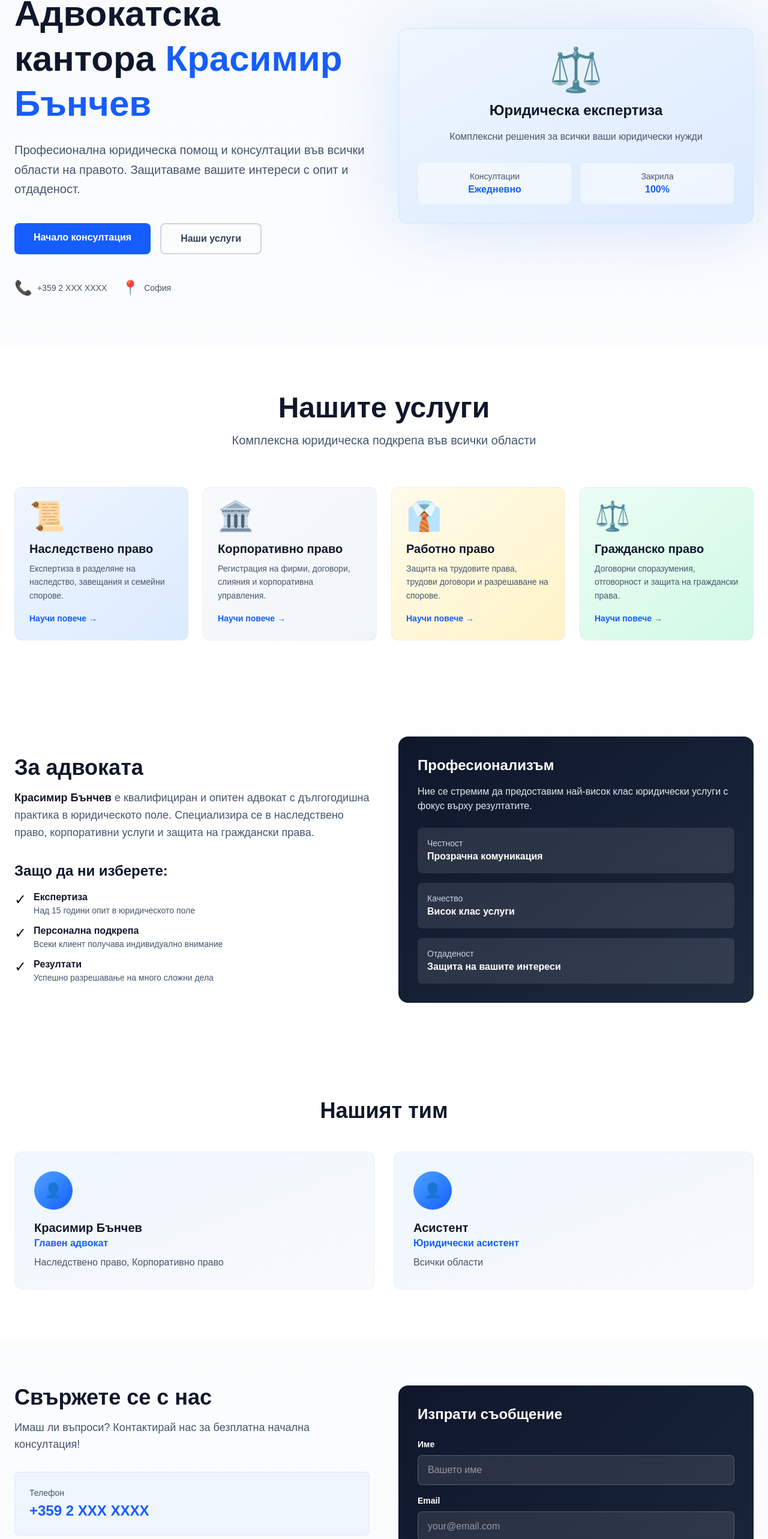
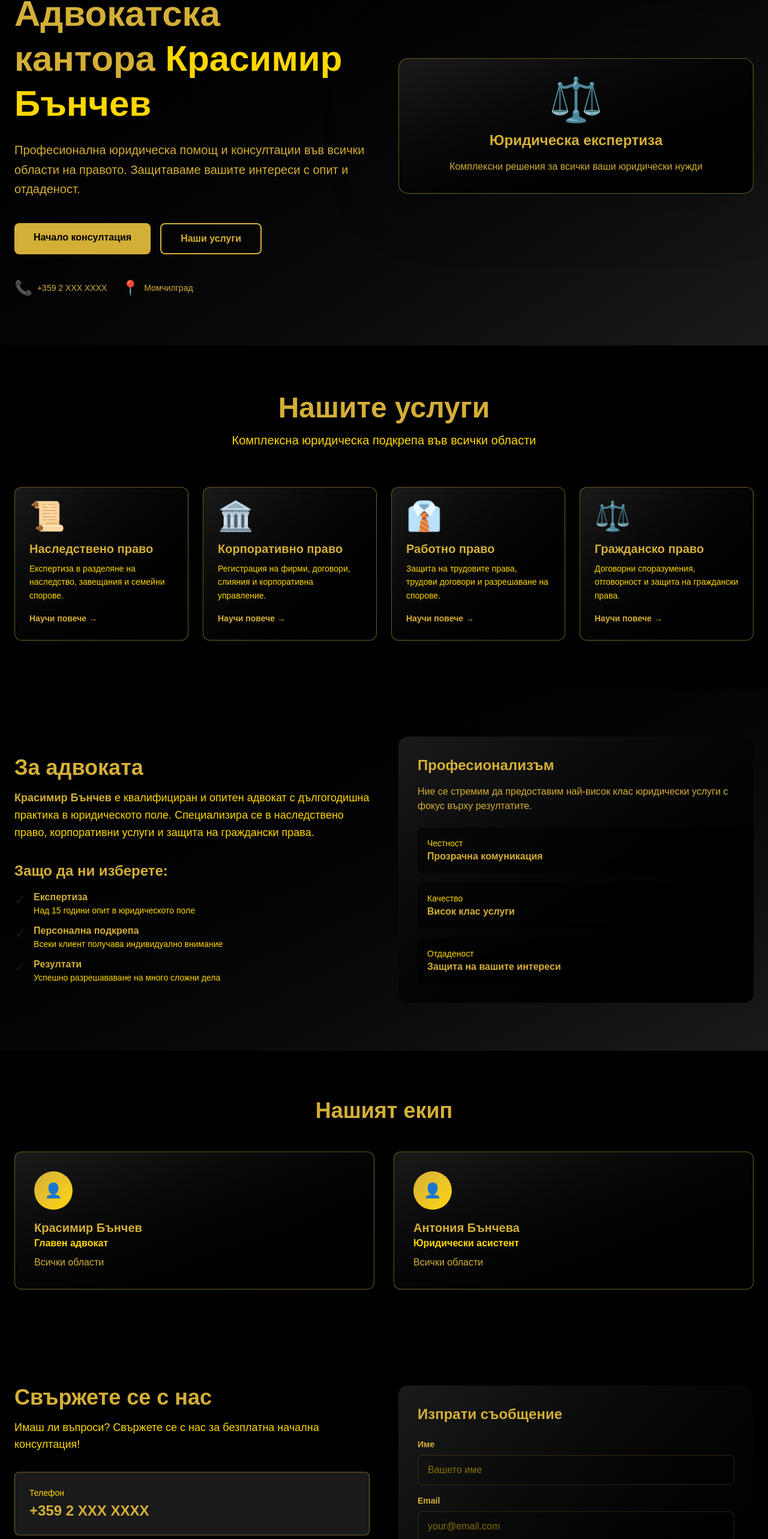
Before and after one commit to NikolayAvramov/saitkantora, a Next.js app: page / in a window 1280 px wide. Shown: the part 203-2769 px from the top of the page at 60% size. Built offline with nearby package versions, Linux system fonts and the light colour scheme.

Commit message:
make colors black and gold

```diff
--- a/app/page.tsx
+++ b/app/page.tsx
@@ -7,28 +7,28 @@ export default function Home() {
       description:
         "Експертиза в разделяне на наследство, завещания и семейни спорове.",
       icon: "📜",
-      color: "from-blue-50 to-blue-100",
+      color: "from-[#1a1a1a] to-[#000000]",
     },
     {
       title: "Корпоративно право",
       description:
-        "Регистрация на фирми, договори, слияния и корпоративна управления.",
+        "Регистрация на фирми, договори, слияния и корпоративна управление.",
       icon: "🏛️",
-      color: "from-slate-50 to-slate-100",
+      color: "from-[#1a1a1a] to-[#000000]",
     },
     {
       title: "Работно право",
       description:
         "Защита на трудовите права, трудови договори и разрешаване на спорове.",
       icon: "👔",
-      color: "from-amber-50 to-amber-100",
+      color: "from-[#1a1a1a] to-[#000000]",
     },
     {
       title: "Гражданско право",
       description:
         "Договорни споразумения, отговорност и защита на граждански права.",
       icon: "⚖️",
-      color: "from-emerald-50 to-emerald-100",
+      color: "from-[#1a1a1a] to-[#000000]",
     },
   ];
 
@@ -36,10 +36,10 @@ export default function Home() {
     {
       name: "Красимир Бънчев",
       title: "Главен адвокат",
-      specialization: "Наследствено право, Корпоративно право",
+      specialization: "Всички области",
     },
     {
-      name: "Асистент",
+      name: "Антония Бънчева",
       title: "Юридически асистент",
       specialization: "Всички области",
     },
@@ -51,33 +51,33 @@ export default function Home() {
   };
 
   return (
-    <div className="min-h-screen bg-gradient-to-b from-slate-50 via-white to-slate-50">
+    <div className="min-h-screen bg-[#000000]">
       {/* Hero Section */}
-      <section className="pt-32 pb-20 px-6">
+      <section className="pt-32 pb-20 px-6 bg-gradient-to-br from-[#000000] to-[#1a1a1a] text-[#D4AF37]">
         <div className="max-w-7xl mx-auto">
           <div className="grid md:grid-cols-2 gap-12 items-center">
             <div className="space-y-6">
-              <div className="inline-block bg-blue-100 text-blue-700 px-4 py-2 rounded-full text-sm font-semibold">
+              <div className="inline-block bg-[#1a1a1a] px-4 py-2 rounded-full text-sm font-semibold text-[#D4AF37]">
                 ✓ Над 15 години опит
               </div>
-              <h1 className="text-5xl md:text-6xl font-bold text-slate-900 leading-tight">
+              <h1 className="text-5xl md:text-6xl font-bold leading-tight text-[#D4AF37]">
                 Адвокатска кантора{" "}
-                <span className="text-blue-600">Красимир Бънчев</span>
+                <span className="text-[#FFD700]">Красимир Бънчев</span>
               </h1>
-              <p className="text-xl text-slate-600 leading-relaxed">
+              <p className="text-xl leading-relaxed text-[#D4AF37]">
                 Професионална юридическа помощ и консултации във всички области
                 на правото. Защитаваме вашите интереси с опит и отдаденост.
               </p>
               <div className="flex gap-4 pt-4">
                 <a
                   href="#contact"
-                  className="bg-blue-600 text-white px-8 py-3 rounded-lg hover:bg-blue-700 transition font-semibold"
+                  className="bg-[#D4AF37] text-black px-8 py-3 rounded-lg hover:bg-[#FFD700] transition font-semibold"
                 >
                   Начало консултация
                 </a>
                 <a
                   href="#services"
-                  className="border-2 border-slate-300 text-slate-700 px-8 py-3 rounded-lg hover:border-blue-600 hover:text-blue-600 transition font-semibold"
+                  className="border-2 border-[#D4AF37] text-[#D4AF37] px-8 py-3 rounded-lg hover:border-[#FFD700] hover:text-[#FFD700] transition font-semibold"
                 >
                   Наши услуги
                 </a>
@@ -85,35 +85,25 @@ export default function Home() {
               <div className="flex gap-6 pt-4 text-sm">
                 <div className="flex items-center gap-2">
                   <span className="text-2xl">📞</span>
-                  <span className="text-slate-600">+359 2 XXX XXXX</span>
+                  <span className="text-[#D4AF37]">+359 2 XXX XXXX</span>
                 </div>
                 <div className="flex items-center gap-2">
                   <span className="text-2xl">📍</span>
-                  <span className="text-slate-600">София</span>
+                  <span className="text-[#D4AF37]">Момчилград</span>
                 </div>
               </div>
             </div>
             <div className="hidden md:block relative">
-              <div className="absolute inset-0 bg-gradient-to-br from-blue-400 to-blue-600 rounded-2xl blur-3xl opacity-20"></div>
-              <div className="relative bg-gradient-to-br from-blue-50 to-blue-100 rounded-2xl p-8 border border-blue-200/50">
+              <div className="absolute inset-0 bg-gradient-to-br from-[#1a1a1a] to-[#000000] rounded-2xl blur-3xl opacity-20"></div>
+              <div className="relative bg-gradient-to-br from-[#1a1a1a] to-[#000000] rounded-2xl p-8 border border-[#D4AF37]/50">
                 <div className="text-center space-y-4">
                   <div className="text-7xl">⚖️</div>
-                  <h3 className="text-2xl font-bold text-slate-900">
+                  <h3 className="text-2xl font-bold text-[#D4AF37]">
                     Юридическа експертиза
                   </h3>
-                  <p className="text-slate-600">
+                  <p className="text-[#D4AF37]">
                     Комплексни решения за всички ваши юридически нужди
                   </p>
-                  <div className="grid grid-cols-2 gap-4 pt-4">
-                    <div className="bg-white/50 rounded-lg p-3">
-                      <p className="text-sm text-slate-600">Консултации</p>
-                      <p className="font-bold text-blue-600">Ежедневно</p>
-                    </div>
-                    <div className="bg-white/50 rounded-lg p-3">
-                      <p className="text-sm text-slate-600">Закрила</p>
-                      <p className="font-bold text-blue-600">100%</p>
-                    </div>
-                  </div>
                 </div>
               </div>
             </div>
@@ -122,13 +112,13 @@ export default function Home() {
       </section>
 
       {/* Services Section */}
-      <section id="services" className="py-20 px-6 bg-white">
+      <section id="services" className="py-20 px-6 bg-[#000000]">
         <div className="max-w-7xl mx-auto">
           <div className="text-center mb-16">
-            <h2 className="text-4xl md:text-5xl font-bold text-slate-900 mb-4">
+            <h2 className="text-4xl md:text-5xl font-bold text-[#D4AF37] mb-4">
               Нашите услуги
             </h2>
-            <p className="text-xl text-slate-600">
+            <p className="text-xl text-[#FFD700]">
               Комплексна юридическа подкрепа във всички области
             </p>
           </div>
@@ -136,20 +126,20 @@ export default function Home() {
             {services.map((service, index) => (
               <div
                 key={index}
-                className={`group bg-gradient-to-br ${service.color} border border-slate-200/50 rounded-xl p-6 hover:shadow-xl transition-all duration-300 hover:-translate-y-1`}
+                className={`group bg-gradient-to-br ${service.color} border border-[#D4AF37]/50 rounded-xl p-6 hover:shadow-xl transition-all duration-300 hover:-translate-y-1`}
               >
                 <div className="text-5xl mb-4 group-hover:scale-110 transition-transform">
                   {service.icon}
                 </div>
-                <h3 className="text-xl font-bold text-slate-900 mb-2">
+                <h3 className="text-xl font-bold text-[#D4AF37] mb-2">
                   {service.title}
                 </h3>
-                <p className="text-slate-600 text-sm leading-relaxed">
+                <p className="text-[#FFD700] text-sm leading-relaxed">
                   {service.description}
                 </p>
                 <a
                   href="#contact"
-                  className="inline-block mt-4 text-blue-600 hover:text-blue-700 font-semibold text-sm transition"
+                  className="inline-block mt-4 text-[#D4AF37] hover:text-[#FFD700] font-semibold text-sm transition"
                 >
                   Научи повече →
                 </a>
@@ -160,31 +150,34 @@ export default function Home() {
       </section>
 
       {/* About Section */}
-      <section id="about" className="py-20 px-6">
+      <section
+        id="about"
+        className="py-20 px-6 bg-gradient-to-br from-[#000000] to-[#1a1a1a]"
+      >
         <div className="max-w-7xl mx-auto">
           <div className="grid md:grid-cols-2 gap-12 items-center">
             <div className="space-y-8">
               <div>
-                <h2 className="text-4xl font-bold text-slate-900 mb-4">
+                <h2 className="text-4xl font-bold text-[#D4AF37] mb-4">
                   За адвоката
                 </h2>
-                <p className="text-slate-600 text-lg leading-relaxed">
-                  <strong className="text-slate-900">Красимир Бънчев</strong> е
+                <p className="text-[#FFD700] text-lg leading-relaxed">
+                  <strong className="text-[#D4AF37]">Красимир Бънчев</strong> е
                   квалифициран и опитен адвокат с дългогодишна практика в
                   юридическото поле. Специализира се в наследствено право,
                   корпоративни услуги и защита на граждански права.
                 </p>
               </div>
               <div className="space-y-4">
-                <h3 className="text-2xl font-bold text-slate-900">
+                <h3 className="text-2xl font-bold text-[#D4AF37]">
                   Защо да ни изберете:
                 </h3>
                 <div className="space-y-3">
                   <div className="flex items-start gap-3">
                     <span className="text-2xl">✓</span>
                     <div>
-                      <p className="font-semibold text-slate-900">Експертиза</p>
-                      <p className="text-slate-600 text-sm">
+                      <p className="font-semibold text-[#D4AF37]">Експертиза</p>
+                      <p className="text-[#FFD700] text-sm">
                         Над 15 години опит в юридическото поле
                       </p>
                     </div>
@@ -192,10 +185,10 @@ export default function Home() {
                   <div className="flex items-start gap-3">
                     <span className="text-2xl">✓</span>
                     <div>
-                      <p className="font-semibold text-slate-900">
+                      <p className="font-semibold text-[#D4AF37]">
                         Персонална подкрепа
                       </p>
-                      <p className="text-slate-600 text-sm">
+                      <p className="text-[#FFD700] text-sm">
                         Всеки клиент получава индивидуално внимание
                       </p>
                     </div>
@@ -203,9 +196,9 @@ export default function Home() {
                   <div className="flex items-start gap-3">
                     <span className="text-2xl">✓</span>
                     <div>
-                      <p className="font-semibold text-slate-900">Резултати</p>
-                      <p className="text-slate-600 text-sm">
-                        Успешно разрешавање на много сложни дела
+                      <p className="font-semibold text-[#D4AF37]">Резултати</p>
+                      <p className="text-[#FFD700] text-sm">
+                        Успешно разрешававане на много сложни дела
                       </p>
                     </div>
                   </div>
@@ -213,23 +206,23 @@ export default function Home() {
               </div>
             </div>
             <div className="space-y-6">
-              <div className="bg-gradient-to-br from-slate-900 to-slate-800 text-white rounded-2xl p-8">
+              <div className="bg-gradient-to-br from-[#1a1a1a] to-[#000000] text-[#D4AF37] rounded-2xl p-8">
                 <h3 className="text-2xl font-bold mb-4">Професионализъм</h3>
-                <p className="text-slate-200 mb-6">
+                <p className="mb-6">
                   Ние се стремим да предоставим най-висок клас юридически услуги
                   с фокус върху резултатите.
                 </p>
                 <div className="space-y-4">
-                  <div className="bg-white/10 rounded-lg p-4 backdrop-blur">
-                    <p className="text-sm text-slate-300">Честност</p>
+                  <div className="bg-[#000000]/50 rounded-lg p-4 backdrop-blur">
+                    <p className="text-sm text-[#FFD700]">Честност</p>
                     <p className="font-semibold">Прозрачна комуникация</p>
                   </div>
-                  <div className="bg-white/10 rounded-lg p-4 backdrop-blur">
-                    <p className="text-sm text-slate-300">Качество</p>
+                  <div className="bg-[#000000]/50 rounded-lg p-4 backdrop-blur">
+                    <p className="text-sm text-[#FFD700]">Качество</p>
                     <p className="font-semibold">Висок клас услуги</p>
                   </div>
-                  <div className="bg-white/10 rounded-lg p-4 backdrop-blur">
-                    <p className="text-sm text-slate-300">Отдаденост</p>
+                  <div className="bg-[#000000]/50 rounded-lg p-4 backdrop-blur">
+                    <p className="text-sm text-[#FFD700]">Отдаденост</p>
                     <p className="font-semibold">Защита на вашите интереси</p>
                   </div>
                 </div>
@@ -240,27 +233,27 @@ export default function Home() {
       </section>
 
       {/* Team Section */}
-      <section className="py-20 px-6 bg-white">
+      <section className="py-20 px-6 bg-[#000000]">
         <div className="max-w-7xl mx-auto">
-          <h2 className="text-4xl font-bold text-slate-900 mb-12 text-center">
-            Нашият тим
+          <h2 className="text-4xl font-bold text-[#D4AF37] mb-12 text-center">
+            Нашият екип
           </h2>
           <div className="grid md:grid-cols-2 gap-8">
             {team.map((member, index) => (
               <div
                 key={index}
-                className="bg-gradient-to-br from-blue-50 to-slate-50 rounded-xl p-8 border border-slate-200/50 hover:shadow-lg transition"
+                className="bg-gradient-to-br from-[#1a1a1a] to-[#000000] rounded-xl p-8 border border-[#D4AF37]/50 hover:shadow-lg transition"
               >
-                <div className="w-16 h-16 bg-gradient-to-br from-blue-400 to-blue-600 rounded-full mb-4 flex items-center justify-center text-white text-2xl">
+                <div className="w-16 h-16 bg-gradient-to-br from-[#D4AF37] to-[#FFD700] rounded-full mb-4 flex items-center justify-center text-black text-2xl">
                   👤
                 </div>
-                <h3 className="text-xl font-bold text-slate-900">
+                <h3 className="text-xl font-bold text-[#D4AF37]">
                   {member.name}
                 </h3>
-                <p className="text-blue-600 font-semibold mb-2">
+                <p className="text-[#FFD700] font-semibold mb-2">
                   {member.title}
                 </p>
-                <p className="text-slate-600">{member.specialization}</p>
+                <p className="text-[#D4AF37]">{member.specialization}</p>
               </div>
             ))}
           </div>
@@ -268,41 +261,41 @@ export default function Home() {
       </section>
 
       {/* Contact Section */}
-      <section id="contact" className="py-20 px-6">
+      <section id="contact" className="py-20 px-6 bg-[#000000]">
         <div className="max-w-7xl mx-auto">
           <div className="grid md:grid-cols-2 gap-12">
             <div className="space-y-8">
               <div>
-                <h2 className="text-4xl font-bold text-slate-900 mb-4">
+                <h2 className="text-4xl font-bold text-[#D4AF37] mb-4">
                   Свържете се с нас
                 </h2>
-                <p className="text-slate-600 text-lg">
-                  Имаш ли въпроси? Контактирай нас за безплатна начална
+                <p className="text-[#FFD700] text-lg">
+                  Имаш ли въпроси? Свържете се с нас за безплатна начална
                   консултация!
                 </p>
               </div>
               <div className="space-y-4">
-                <div className="bg-blue-50 rounded-lg p-6 border border-blue-200/50">
-                  <p className="text-sm text-slate-600 mb-1">Телефон</p>
-                  <p className="text-2xl font-bold text-blue-600">
+                <div className="bg-[#1a1a1a] rounded-lg p-6 border border-[#D4AF37]/50">
+                  <p className="text-sm text-[#FFD700] mb-1">Телефон</p>
+                  <p className="text-2xl font-bold text-[#D4AF37]">
                     +359 2 XXX XXXX
                   </p>
                 </div>
-                <div className="bg-blue-50 rounded-lg p-6 border border-blue-200/50">
-                  <p className="text-sm text-slate-600 mb-1">Email</p>
-                  <p className="text-xl font-bold text-blue-600">
+                <div className="bg-[#1a1a1a] rounded-lg p-6 border border-[#D4AF37]/50">
+                  <p className="text-sm text-[#FFD700] mb-1">Email</p>
+                  <p className="text-xl font-bold text-[#D4AF37]">
                     info@advbanchev.bg
                   </p>
                 </div>
-                <div className="bg-blue-50 rounded-lg p-6 border border-blue-200/50">
-                  <p className="text-sm text-slate-600 mb-1">Адрес</p>
-                  <p className="text-xl font-bold text-blue-600">
+                <div className="bg-[#1a1a1a] rounded-lg p-6 border border-[#D4AF37]/50">
+                  <p className="text-sm text-[#FFD700] mb-1">Адрес</p>
+                  <p className="text-xl font-bold text-[#D4AF37]">
                     Момчилград, България
                   </p>
                 </div>
-                <div className="bg-blue-50 rounded-lg p-6 border border-blue-200/50">
-                  <p className="text-sm text-slate-600 mb-1">Работно време</p>
-                  <p className="text-xl font-bold text-blue-600">
+                <div className="bg-[#1a1a1a] rounded-lg p-6 border border-[#D4AF37]/50">
+                  <p className="text-sm text-[#FFD700] mb-1">Работно време</p>
+                  <p className="text-xl font-bold text-[#D4AF37]">
                     Пн-Пт: 09:00 - 17:00
                   </p>
                 </div>
@@ -311,7 +304,7 @@ export default function Home() {
 
             <form
               onSubmit={handleContactSubmit}
-              className="space-y-4 bg-gradient-to-br from-slate-900 to-slate-800 text-white rounded-2xl p-8"
+              className="space-y-4 bg-gradient-to-br from-[#1a1a1a] to-[#000000] text-[#D4AF37] rounded-2xl p-8"
             >
               <h3 className="text-2xl font-bold mb-6">Изпрати съобщение</h3>
               <div>
@@ -319,7 +312,7 @@ export default function Home() {
                 <input
                   type="text"
                   required
-                  className="w-full px-4 py-3 rounded-lg bg-white/10 border border-white/20 text-white placeholder-white/50 focus:outline-none focus:border-blue-400 backdrop-blur transition"
+                  className="w-full px-4 py-3 rounded-lg bg-[#000000]/10 border border-[#D4AF37]/20 text-[#D4AF37] placeholder-[#FFD700]/50 focus:outline-none focus:border-[#D4AF37] transition"
                   placeholder="Вашето име"
                 />
               </div>
@@ -330,7 +323,7 @@ export default function Home() {
                 <input
                   type="email"
                   required
-                  className="w-full px-4 py-3 rounded-lg bg-white/10 border border-white/20 text-white placeholder-white/50 focus:outline-none focus:border-blue-400 backdrop-blur transition"
+                  className="w-full px-4 py-3 rounded-lg bg-[#000000]/10 border border-[#D4AF37]/20 text-[#D4AF37] placeholder-[#FFD700]/50 focus:outline-none focus:border-[#D4AF37] transition"
                   placeholder="your@email.com"
                 />
               </div>
@@ -340,7 +333,7 @@ export default function Home() {
                 </label>
                 <input
                   type="tel"
-                  className="w-full px-4 py-3 rounded-lg bg-white/10 border border-white/20 text-white placeholder-white/50 focus:outline-none focus:border-blue-400 backdrop-blur transition"
+                  className="w-full px-4 py-3 rounded-lg bg-[#000000]/10 border border-[#D4AF37]/20 text-[#D4AF37] placeholder-[#FFD700]/50 focus:outline-none focus:border-[#D4AF37] transition"
                   placeholder="+359 2 XXX XXXX"
                 />
               </div>
@@ -351,13 +344,13 @@ export default function Home() {
                 <textarea
                   required
                   rows={4}
-                  className="w-full px-4 py-3 rounded-lg bg-white/10 border border-white/20 text-white placeholder-white/50 focus:outline-none focus:border-blue-400 backdrop-blur transition resize-none"
+                  className="w-full px-4 py-3 rounded-lg bg-[#000000]/10 border border-[#D4AF37]/20 text-[#D4AF37] placeholder-[#FFD700]/50 focus:outline-none focus:border-[#D4AF37] transition resize-none"
                   placeholder="Вашето съобщение..."
                 ></textarea>
               </div>
               <button
                 type="submit"
-                className="w-full bg-gradient-to-r from-blue-500 to-blue-600 hover:from-blue-600 hover:to-blue-700 text-white py-3 rounded-lg font-bold transition mt-4"
+                className="w-full bg-gradient-to-r from-[#D4AF37] to-[#FFD700] hover:from-[#FFD700] hover:to-[#D4AF37] text-black py-3 rounded-lg font-bold transition mt-4"
               >
                 Изпрати
               </button>
@@ -365,36 +358,6 @@ export default function Home() {
           </div>
         </div>
       </section>
-
-      {/* JSON-LD Schema for Local Business - SEO */}
-      <script
-        type="application/ld+json"
-        dangerouslySetInnerHTML={{
-          __html: JSON.stringify({
-            "@context": "https://schema.org",
-            "@type": "LocalBusiness",
-            name: "Адвокатска кантора Красимир Бънчев",
-            image: "https://saitkantora.com/logo.png",
-            description: "Адвокатска кантора предлагаща юридически консултации",
-            address: {
-              "@type": "PostalAddress",
-              streetAddress: "Момчилград",
-              addressCountry: "BG",
-            },
-            telephone: "+359 2 XXX XXXX",
-            email: "info@advbanchev.bg",
-            priceRange: "$$",
-            sameAs: ["https://facebook.com", "https://google.com"],
-            areaServed: "BG",
-            knowsAbout: [
-              "Наследствено право",
-              "Корпоративно право",
-              "Работно право",
-              "Гражданско право",
-            ],
-          }),
-        }}
-      />
     </div>
   );
 }
```
